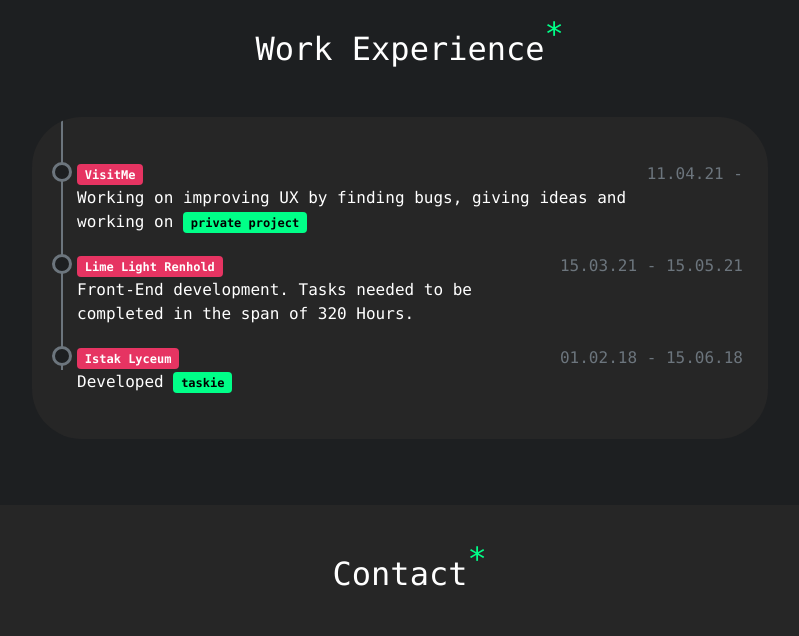
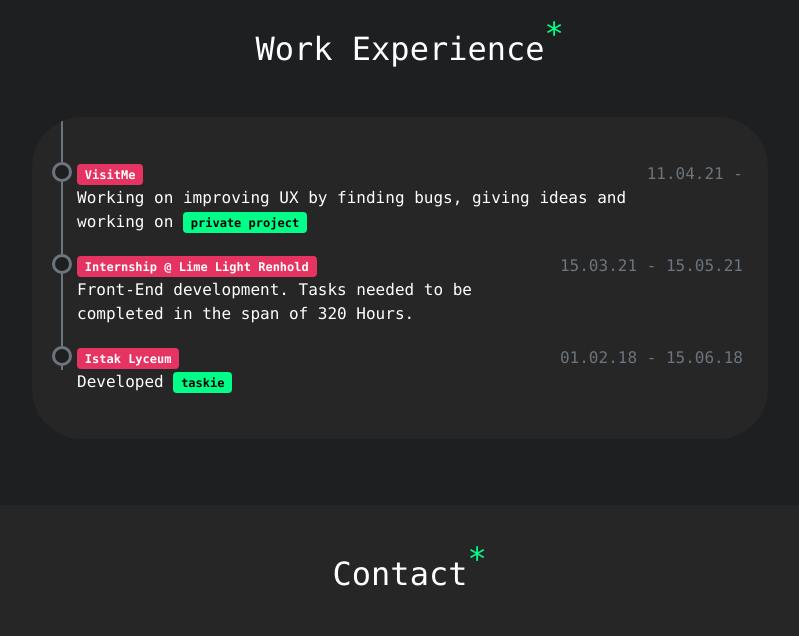
Before and after one commit to iamemil/limelightTask3, a plain HTML site: page index.html in a window 1280 px wide. Shown: the part 2016-2652 px from the top of the page, without its empty margins (240-1039 px from the left). Drawn offline with nearby package versions, Linux system fonts and the light colour scheme.

Commit message:
added internship word

```diff
--- a/index.html
+++ b/index.html
@@ -216,7 +216,7 @@
                     class="badge badge-success">private project</a></p>
               </li>
               <li>
-                <a target="_blank" class="badge badge-primary" href="http://limelightr.org/">Lime Light Renhold</a>
+                <a target="_blank" class="badge badge-primary" href="http://limelightr.org/">Internship @ Lime Light Renhold</a>
                 <p class="text-muted float-end">15.03.21 - 15.05.21</p>
                 <p>Front-End development. Tasks needed to be completed in the span of 320 Hours.</p>
               </li>
```
